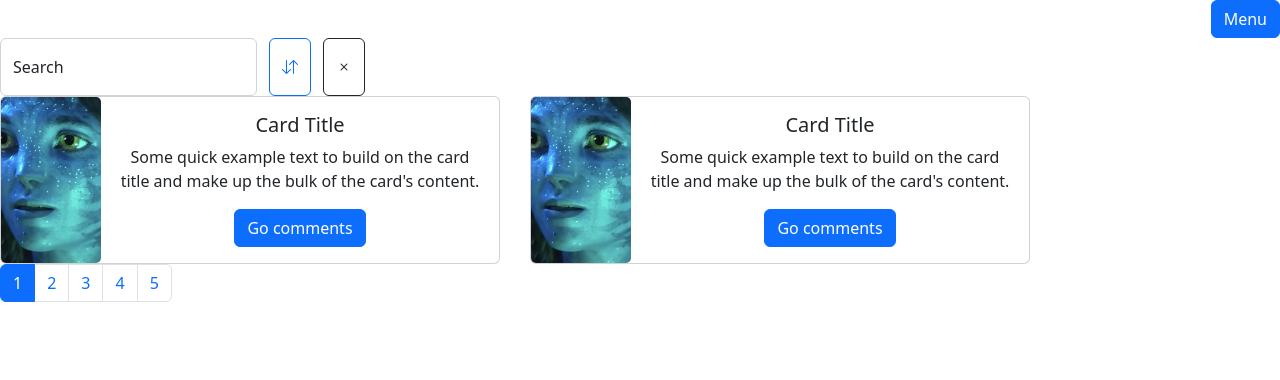
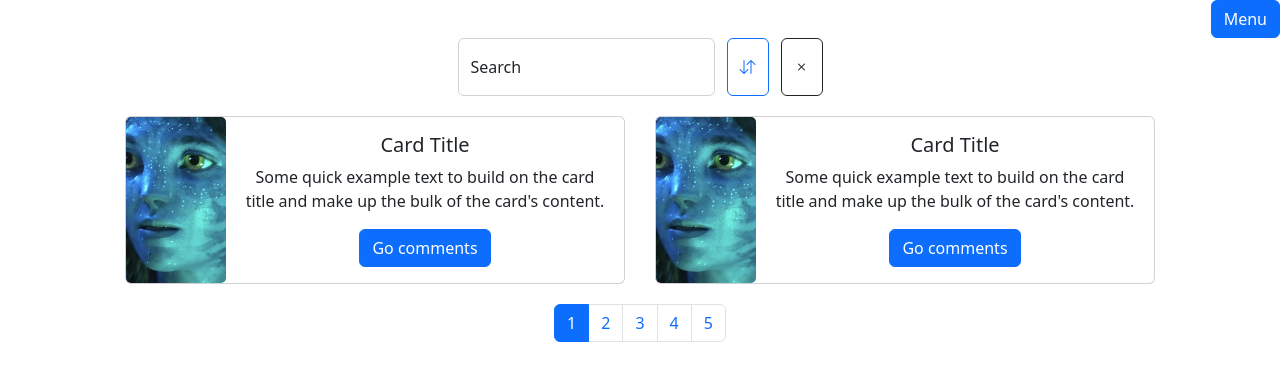
Before and after one commit to CyrilStrone/mitrasoft-test, a React (Create React App) app: page / in a window 1280 px wide. Shown: the top 380 px of the page. Built offline with nearby package versions, Linux system fonts and the light colour scheme; the HTML template or start-up script is replaced by a standard one.

Commit message:
ListOfPosts and ListOfPostsBar css

```diff
--- a/src/pages/listOfPosts/styles/ListOfPosts.css
+++ b/src/pages/listOfPosts/styles/ListOfPosts.css
@@ -0,0 +1,6 @@
+.ListOfPosts{
+    display: flex;
+    gap: 20px;
+    flex-direction: column;
+    align-items: center;
+}
--- a/src/pages/listOfPosts/styles/ListOfPostsBar.css
+++ b/src/pages/listOfPosts/styles/ListOfPostsBar.css
@@ -3,4 +3,5 @@
     flex-direction: row;
     flex-wrap: wrap;
     gap: 30px;
+    justify-content: center;
 }
```
